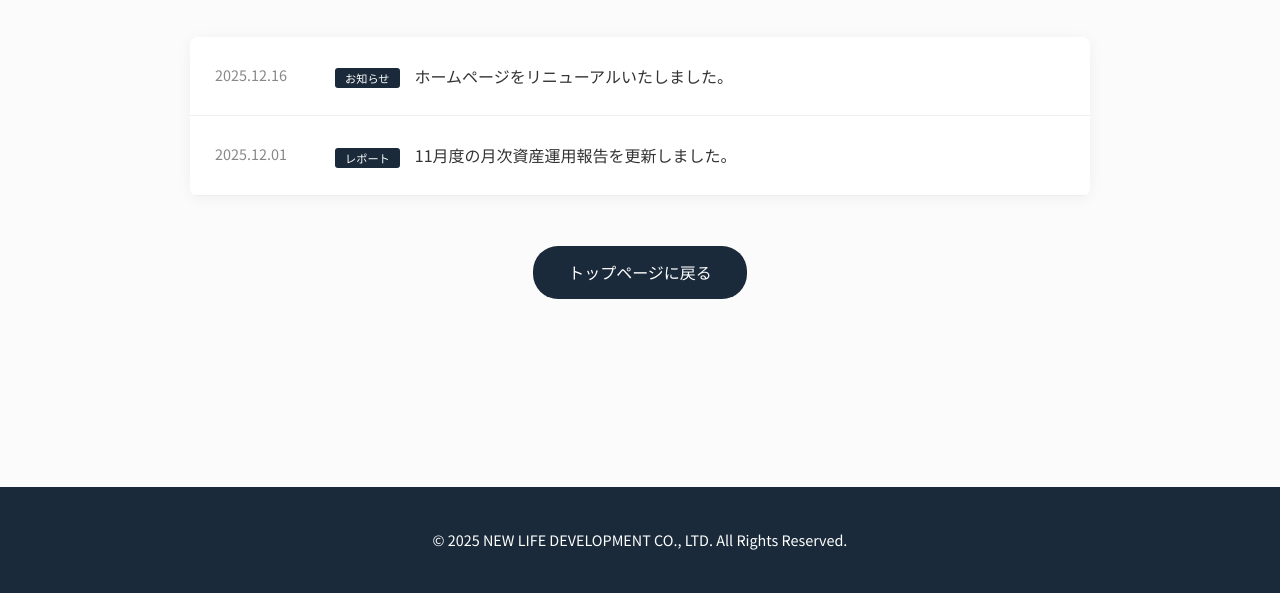
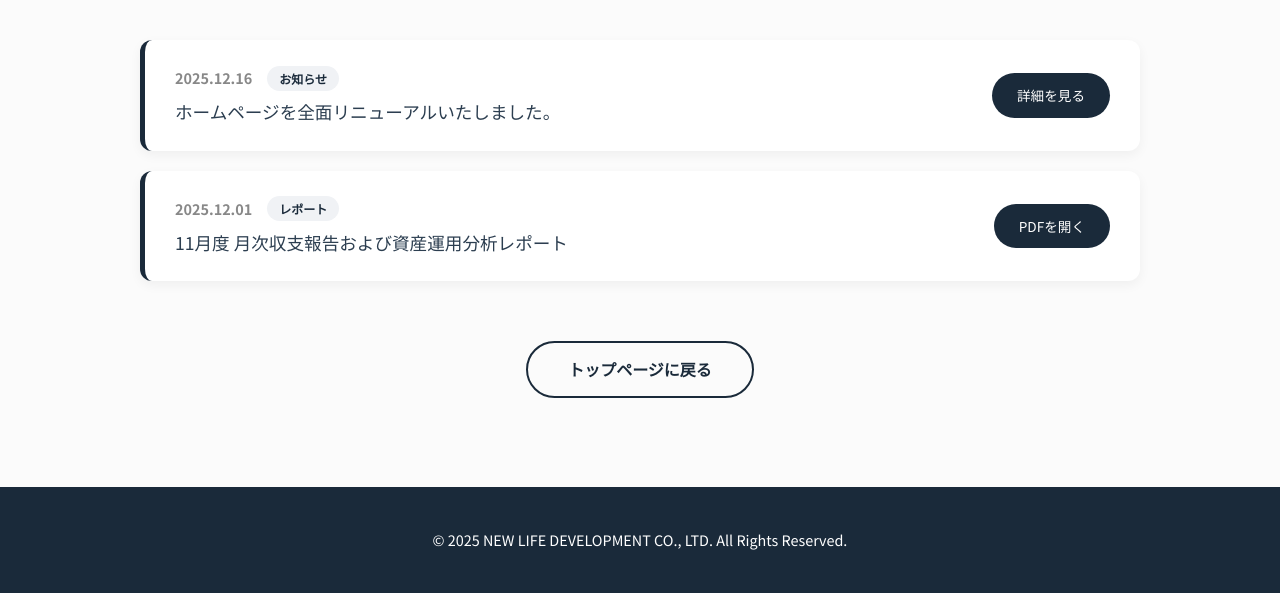
Before and after one commit to yangnan1987/yangnan1987.github.io, a plain HTML site: page news.html in a window 1280 px wide. Shown: the part 213-806 px from the top of the page. Drawn offline with Linux system fonts and the light colour scheme.

Commit message:
Update news.html

```diff
--- a/news.html
+++ b/news.html
@@ -10,7 +10,6 @@
         a { text-decoration: none; color: inherit; }
         ul { list-style: none; padding: 0; margin: 0; }
 
-        /* 导航栏 */
         header {
             background-color: #1a2a3a;
             color: white;
@@ -35,22 +34,55 @@
         .dropdown li a { display: block; padding: 15px 20px; color: #ccc; border-bottom: 1px solid rgba(255,255,255,0.1); font-size: 0.9rem; }
         nav > ul > li:hover .dropdown { display: block; }
 
-        /* 内容区 */
-        .container { max-width: 900px; margin: 60px auto; padding: 0 5%; min-height: 60vh; }
-        h1 { font-size: 2rem; border-bottom: 2px solid #1a2a3a; padding-bottom: 10px; margin-bottom: 40px; color: #1a2a3a; text-align: center; }
+        .container { max-width: 1000px; margin: 60px auto; padding: 0 5%; min-height: 60vh; }
+        h1 { font-size: 2.2rem; color: #1a2a3a; text-align: center; margin-bottom: 50px; }
 
-        /* 新闻列表样式 */
-        .news-full-list { background: white; border-radius: 8px; box-shadow: 0 2px 15px rgba(0,0,0,0.05); overflow: hidden; }
-        .news-item { padding: 25px; border-bottom: 1px solid #eee; display: flex; gap: 20px; transition: 0.2s; }
-        .news-item:hover { background: #f9f9f9; }
-        .news-date { color: #888; font-size: 0.9rem; min-width: 100px; }
-        .news-tag { background: #1a2a3a; color: white; padding: 2px 10px; font-size: 0.7rem; border-radius: 3px; margin-right: 15px; vertical-align: middle; }
-        .news-title { font-weight: 400; flex: 1; }
+        /* 新闻列表容器 */
+        .news-full-list { display: flex; flex-direction: column; gap: 20px; }
 
-        .back-home { text-align: center; margin-top: 50px; }
-        .btn { display: inline-block; padding: 12px 35px; background: #1a2a3a; color: white; border-radius: 25px; }
+        /* 单条新闻卡片样式 */
+        .news-card {
+            background: white;
+            padding: 25px 30px;
+            border-radius: 12px;
+            box-shadow: 0 4px 12px rgba(0,0,0,0.05);
+            display: flex;
+            justify-content: space-between;
+            align-items: center;
+            transition: 0.3s;
+            border-left: 5px solid #1a2a3a;
+        }
+        .news-card:hover { transform: translateY(-3px); box-shadow: 0 6px 20px rgba(0,0,0,0.1); }
+
+        .news-info { flex: 1; padding-right: 20px; }
+        .news-meta { display: flex; align-items: center; gap: 15px; margin-bottom: 8px; }
+        .news-date { color: #888; font-size: 0.9rem; font-weight: bold; }
+        .news-tag { background: #f0f2f5; color: #1a2a3a; padding: 2px 12px; font-size: 0.75rem; border-radius: 20px; font-weight: bold; }
+        .news-title { font-size: 1.1rem; font-weight: 500; color: #2c3e50; line-height: 1.5; }
+
+        /* 跳转按钮样式 */
+        .news-link-btn {
+            background: #1a2a3a;
+            color: white;
+            padding: 10px 25px;
+            border-radius: 25px;
+            font-size: 0.85rem;
+            white-space: nowrap;
+            transition: 0.3s;
+            display: inline-block;
+        }
+        .news-link-btn:hover { background: #b38e5d; color: white; box-shadow: 0 4px 10px rgba(179,142,93,0.3); }
+
+        .back-home { text-align: center; margin-top: 60px; }
+        .btn-outline { display: inline-block; padding: 12px 40px; border: 2px solid #1a2a3a; color: #1a2a3a; border-radius: 30px; font-weight: bold; transition: 0.3s; }
+        .btn-outline:hover { background: #1a2a3a; color: white; }
 
         footer { background: #1a2a3a; color: white; padding: 40px 10%; text-align: center; font-size: 0.9rem; margin-top: 80px; }
+
+        @media (max-width: 768px) {
+            .news-card { flex-direction: column; align-items: flex-start; gap: 15px; }
+            .news-link-btn { width: 100%; text-align: center; }
+        }
     </style>
 </head>
 <body>
@@ -82,22 +114,35 @@
 </header>
 
 <div class="container">
-    <h1>NEWS 一覧</h1>
+    <h1>NEWS</h1>
 
     <div class="news-full-list">
-        <div class="news-item">
-            <div class="news-date">2025.12.16</div>
-            <div class="news-title"><span class="news-tag">お知らせ</span>ホームページをリニューアルいたしました。</div>
+
+        <div class="news-card">
+            <div class="news-info">
+                <div class="news-meta">
+                    <span class="news-date">2025.12.16</span>
+                    <span class="news-tag">お知らせ</span>
+                </div>
+                <div class="news-title">ホームページを全面リニューアルいたしました。</div>
+            </div>
+            <a href="news-20251216.html" class="news-link-btn">詳細を見る</a>
+        </div>
+        <div class="news-card">
+            <div class="news-info">
+                <div class="news-meta">
+                    <span class="news-date">2025.12.01</span>
+                    <span class="news-tag">レポート</span>
+                </div>
+                <div class="news-title">11月度 月次収支報告および資産運用分析レポート</div>
+            </div>
+            <a href="report-202511.pdf" class="news-link-btn">PDFを開く</a>
         </div>
 
-        <div class="news-item">
-            <div class="news-date">2025.12.01</div>
-            <div class="news-title"><span class="news-tag">レポート</span>11月度の月次資産運用報告を更新しました。</div>
-        </div>
-        </div>
+    </div>
 
     <div class="back-home">
-        <a href="index.html" class="btn">トップページに戻る</a>
+        <a href="index.html" class="btn-outline">トップページに戻る</a>
     </div>
 </div>
 
```
